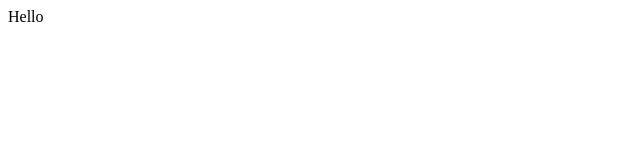
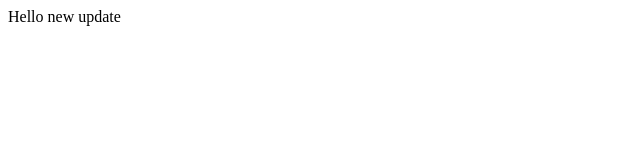
Before and after one commit to hukvadim/Test, a plain HTML site: page index.html in a window 1280 px wide. Shown: the full height of the page, 0-640 px from the left. Drawn offline with Linux system fonts and the light colour scheme.

Commit message:
New update

```diff
--- a/index.html
+++ b/index.html
@@ -6,7 +6,7 @@
 </head>
 <body>
 
-	Hello
+	Hello new update
 
 </body>
 </html>
```
